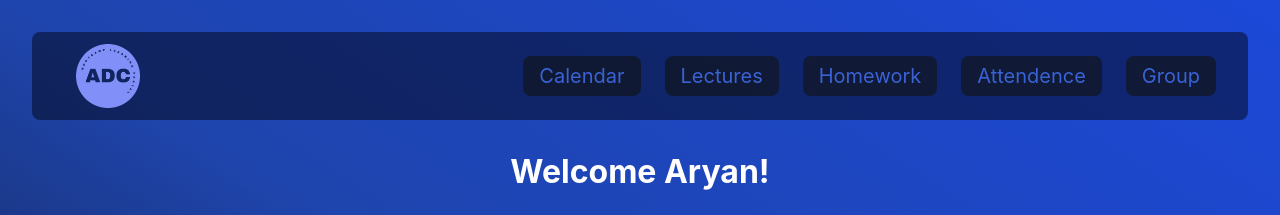
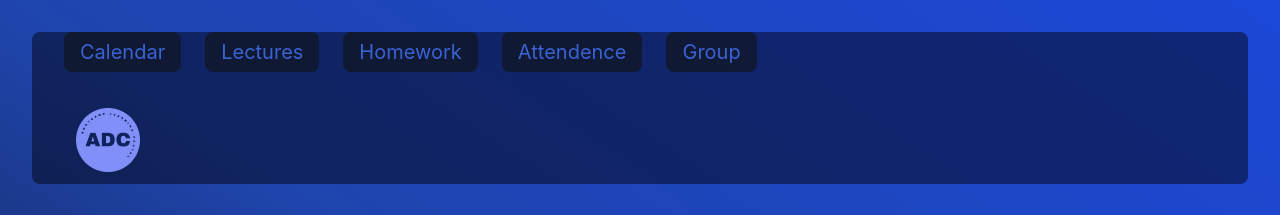
Before and after one commit to aryanj112/BootcampPortal, a React (Vite) app: page / in a window 1280 px wide. Shown: the top 215 px of the page. Built offline with nearby package versions, Linux system fonts and the light colour scheme.

Commit message:
testing (aditi)

```diff
--- a/index.html
+++ b/index.html
@@ -2,6 +2,7 @@
 <html lang="en">
   <head>
     <meta charset="UTF-8" />
+    <link rel="stylesheet" href="global.css">
     <!-- <link rel="icon" type="image/svg+xml" href="/vite.svg" /> -->
     <meta name="viewport" content="width=device-width, initial-scale=1.0" />
     <title>Bootcamp Learning Portal</title>
--- a/src/components/NavBar/NavBar.module.css
+++ b/src/components/NavBar/NavBar.module.css
@@ -5,9 +5,9 @@
     background-color: hsl(231 83% 5%/50%);
     display: flex;
     justify-content: space-between;
-    align-items: center;
     gap: 1.5rem;
     padding-inline: 2rem;
+    flex-direction: column-reverse;
 }
 
 .nav .logo img{
```
